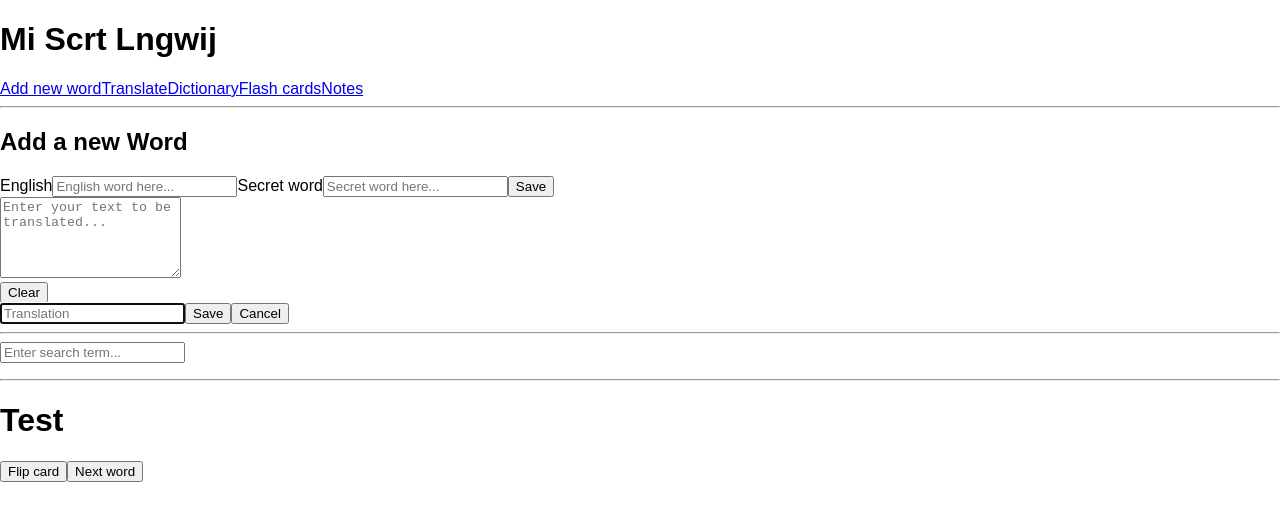
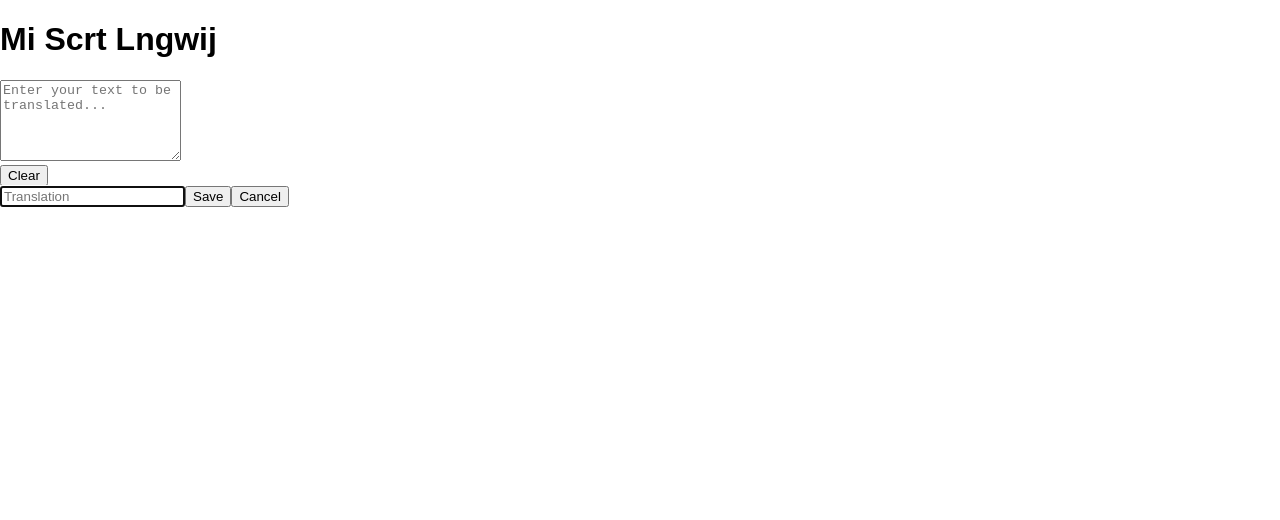
Before and after one commit to dmatthew/my-secret-language, a React (Create React App) app in the folder app/: page /translate in a window 1280 px wide. Shown: the top 520 px of the page. Built offline with nearby package versions, Linux system fonts and the light colour scheme.

Commit message:
Set up routes with React Router

```diff
--- a/app/src/App.js
+++ b/app/src/App.js
@@ -1,4 +1,9 @@
 import React from 'react';
+import {
+  BrowserRouter,
+  Route,
+  Switch
+} from "react-router-dom";
 import Home from './Home';
 import AddWords from './AddWords';
 import Translate from './Translate';
@@ -90,30 +95,55 @@ class App extends React.Component {
   }
 
   render() {
-    return (
-      <div className="app">
-        <header className="app-header">
-          <h1 className="app-title">Mi Scrt Lngwij</h1>
-        </header>
-        <Home />
-        <hr />
+    const addWords = () => {
+      return (
         <AddWords
           mainWord={this.state.addWords.mainWord}
           secretWord={this.state.addWords.secretWord}
           onAddWordSubmit={(e) => this.handleAddWordSubmit(e)}
           onMainWordChange={(e) => this.handleMainWordChange(e)}
           onSecretWordChange={(e) => this.handleSecretWordChange(e)} />
+      )
+    };
+
+    const translate = () => {
+      return (
         <Translate
           translateText={this.state.translate.main}
           onTextareaChange={(e) => this.handleTranslateTextareaChange(e)} />
-        <hr />
+      )
+    };
+
+    const dictionary = () => {
+      return (
         <Dictionary
           words={this.state.words} />
-        <hr />
+      );
+    };
+
+    const flashCards = () => {
+      return (
         <FlashCards
           word={this.state.flashCardWord}
           onNextWordClick={(e) => this.flashCardNextWord(e)} />
-      </div>
+      );
+    };
+
+    return (
+      <BrowserRouter>
+        <div className="app">
+          <header className="app-header">
+            <h1 className="app-title">Mi Scrt Lngwij</h1>
+          </header>
+          <Switch>
+            <Route path='/' exact component={Home} />
+            <Route path='/add-words' render={addWords} />
+            <Route path='/translate' render={translate} />
+            <Route path='/dictionary' render={dictionary} />
+            <Route path='/flash-cards' render={flashCards} />
+          </Switch>
+        </div>
+      </BrowserRouter>
     );
   }
 }
--- a/app/src/Home.js
+++ b/app/src/Home.js
@@ -4,11 +4,11 @@ class Home extends React.Component {
   render() {
     return (
       <div>
-        <a href="#add-words" className="button btn-large">Add new word</a>
-    		<a href="#translate" className="button btn-large">Translate</a>
-    	  <a href="#dictionary" className="button btn-large">Dictionary</a>
-    	  <a href="#flash-cards" className="button btn-large">Flash cards</a>
-    	  <a href="#notes" className="button btn-large">Notes</a>
+        <a href="/add-words" className="button btn-large">Add new word</a>
+    		<a href="/translate" className="button btn-large">Translate</a>
+    	  <a href="/dictionary" className="button btn-large">Dictionary</a>
+    	  <a href="/flash-cards" className="button btn-large">Flash cards</a>
+    	  <a href="/notes" className="button btn-large">Notes</a>
       </div>
     );
   }
```
